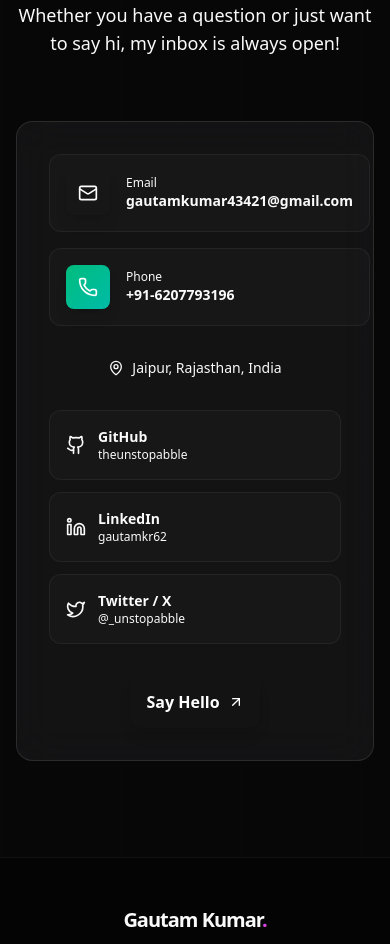
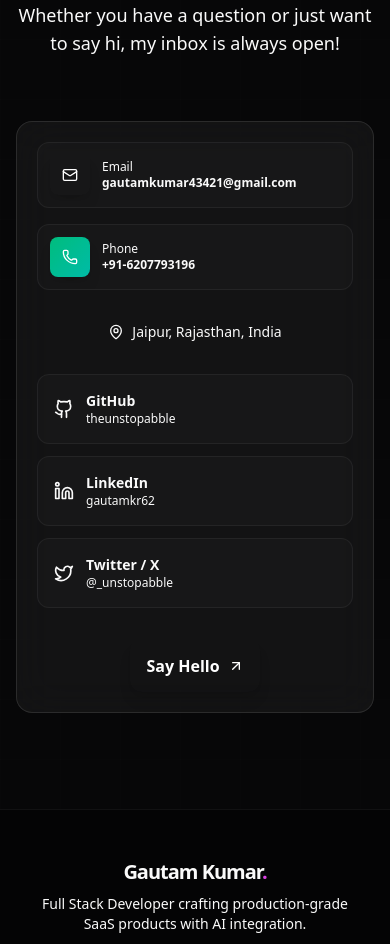
Before and after one commit to theunstopabble/gautam_portfolio, a Next.js app: page / in a window 390 px wide. Shown: the part 10207-11151 px from the top of the page. Built offline with nearby package versions, Linux system fonts and the light colour scheme.

Commit message:
fix: make contact section responsive on mobile (email/phone overflow fix)

```diff
--- a/src/components/home/Contact.tsx
+++ b/src/components/home/Contact.tsx
@@ -86,22 +86,22 @@ export function Contact() {
             whileInView={{ opacity: 1, y: 0 }}
             transition={{ duration: 0.6 }}
             viewport={{ once: true }}
-            className="glass-strong rounded-2xl p-8 md:p-10"
+            className="glass-strong rounded-2xl p-5 sm:p-8 md:p-10"
           >
             {/* Contact Info */}
-            <div className="mb-8 grid gap-4 sm:grid-cols-2">
+            <div className="mb-8 grid gap-4 grid-cols-1 sm:grid-cols-2">
               <a
                 href="mailto:gautamkumar43421@gmail.com"
-                className="group flex items-center gap-4 rounded-xl border border-white/5 bg-white/[0.02] p-4 transition-all hover:border-primary/30 hover:bg-white/[0.05]"
+                className="group flex items-center gap-3 rounded-xl border border-white/5 bg-white/[0.02] p-3 sm:p-4 transition-all hover:border-primary/30 hover:bg-white/[0.05] overflow-hidden"
               >
-                <div className="flex h-11 w-11 shrink-0 items-center justify-center rounded-lg bg-gradient-to-br from-primary to-accent shadow-lg">
-                  <Mail className="h-5 w-5 text-white" />
+                <div className="flex h-10 w-10 sm:h-11 sm:w-11 shrink-0 items-center justify-center rounded-lg bg-gradient-to-br from-primary to-accent shadow-lg">
+                  <Mail className="h-4 w-4 sm:h-5 sm:w-5 text-white" />
                 </div>
-                <div className="min-w-0">
+                <div className="min-w-0 flex-1">
                   <p className="text-xs font-medium text-muted-foreground">
                     Email
                   </p>
-                  <p className="truncate text-sm font-semibold text-foreground">
+                  <p className="truncate text-xs sm:text-sm font-semibold text-foreground">
                     gautamkumar43421@gmail.com
                   </p>
                 </div>
@@ -109,16 +109,16 @@ export function Contact() {
 
               <a
                 href="tel:+916207793196"
-                className="group flex items-center gap-4 rounded-xl border border-white/5 bg-white/[0.02] p-4 transition-all hover:border-primary/30 hover:bg-white/[0.05]"
+                className="group flex items-center gap-3 rounded-xl border border-white/5 bg-white/[0.02] p-3 sm:p-4 transition-all hover:border-primary/30 hover:bg-white/[0.05] overflow-hidden"
               >
-                <div className="flex h-11 w-11 shrink-0 items-center justify-center rounded-lg bg-gradient-to-br from-emerald-500 to-teal-500 shadow-lg">
-                  <Phone className="h-5 w-5 text-white" />
+                <div className="flex h-10 w-10 sm:h-11 sm:w-11 shrink-0 items-center justify-center rounded-lg bg-gradient-to-br from-emerald-500 to-teal-500 shadow-lg">
+                  <Phone className="h-4 w-4 sm:h-5 sm:w-5 text-white" />
                 </div>
-                <div className="min-w-0">
+                <div className="min-w-0 flex-1">
                   <p className="text-xs font-medium text-muted-foreground">
                     Phone
                   </p>
-                  <p className="truncate text-sm font-semibold text-foreground">
+                  <p className="truncate text-xs sm:text-sm font-semibold text-foreground">
                     +91-6207793196
                   </p>
                 </div>
@@ -132,7 +132,7 @@ export function Contact() {
             </div>
 
             {/* Social Links */}
-            <div className="mb-8 grid gap-3 sm:grid-cols-3">
+            <div className="mb-8 grid gap-3 grid-cols-1 sm:grid-cols-3">
               {socialLinks.map((link) => {
                 const Icon = link.icon;
                 return (
```
